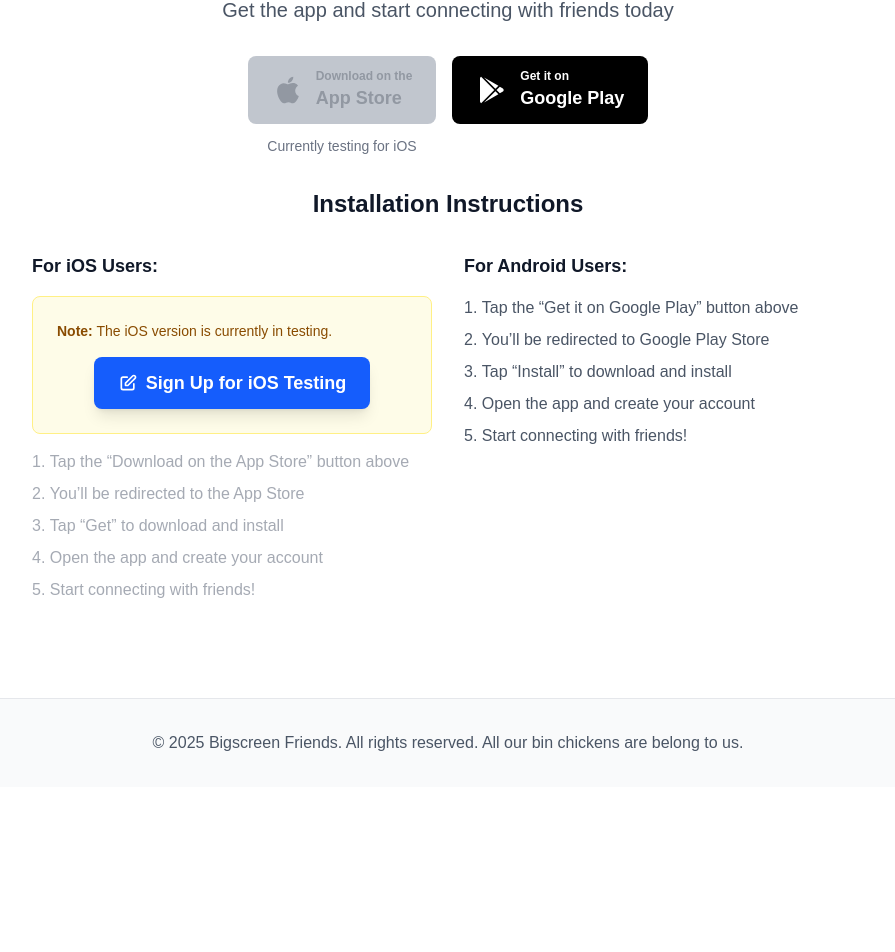
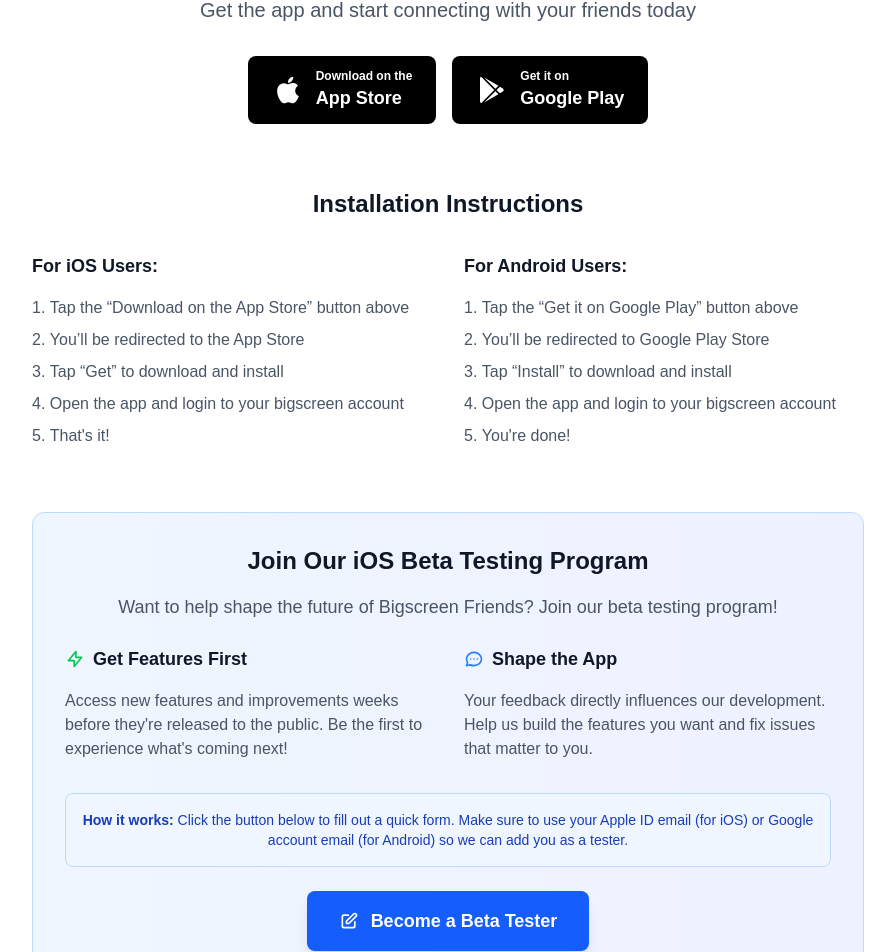
Before and after one commit to SuperRoach/bsfriends-website, a Next.js app: page /get in a window 1280 px wide. Shown: the part 237-1189 px from the top of the page, without its empty margins (192-1087 px from the left). Before the commit the page ends 1024 px from the top, so only its background shows below. Built offline with nearby package versions, Linux system fonts and the light colour scheme; no server answers.

Commit message:
ios link added

```diff
--- a/src/components/DownloadButtons.tsx
+++ b/src/components/DownloadButtons.tsx
@@ -1,11 +1,17 @@
 export default function DownloadButtons() {
   const androidUrl = process.env.NEXT_PUBLIC_ANDROID_PLAY_STORE_URL || '#';
+  const iosUrl = process.env.NEXT_PUBLIC_IOS_APP_STORE_URL || '#';
 
   return (
     <div className="flex flex-col sm:flex-row gap-4 justify-center items-center">
-      {/* iOS App Store Button - Disabled */}
-      <div className="relative">
-        <div className="inline-flex items-center bg-gray-400 text-gray-600 font-semibold py-3 px-6 rounded-lg cursor-not-allowed opacity-60">
+      {/* iOS App Store Button */}
+      <a
+        href={iosUrl}
+        className="inline-flex items-center bg-black hover:bg-gray-800 text-white font-semibold py-3 px-6 rounded-lg transition-colors duration-200"
+        aria-label="Download on the App Store"
+        target="_blank"
+        rel="noopener noreferrer"
+      >
         <svg className="w-8 h-8 mr-3" viewBox="0 0 24 24" fill="currentColor">
           <path d="M18.71 19.5c-.83 1.24-1.71 2.45-3.05 2.47-1.34.03-1.77-.79-3.29-.79-1.53 0-2 .77-3.27.82-1.31.05-2.3-1.32-3.14-2.53C4.25 17 2.94 12.45 4.7 9.39c.87-1.52 2.43-2.48 4.12-2.51 1.28-.02 2.5.87 3.29.87.78 0 2.26-1.07 3.81-.91.65.03 2.47.26 3.64 1.98-.09.06-2.17 1.28-2.15 3.81.03 3.02 2.65 4.03 2.68 4.04-.03.07-.42 1.44-1.38 2.83M13 3.5c.73-.83 1.94-1.46 2.94-1.5.13 1.17-.34 2.35-1.04 3.19-.69.85-1.83 1.51-2.95 1.42-.15-1.15.41-2.35 1.05-3.11z"/>
         </svg>
@@ -13,11 +19,7 @@
           <div className="text-xs">Download on the</div>
           <div className="text-lg font-semibold">App Store</div>
         </div>
-        </div>
-        <div className="absolute -bottom-8 left-1/2 transform -translate-x-1/2 text-sm text-gray-500 dark:text-gray-400 whitespace-nowrap">
-          Currently testing for iOS
-        </div>
-      </div>
+      </a>
 
       {/* Google Play Store Button */}
       <a
--- a/src/pages/get.tsx
+++ b/src/pages/get.tsx
@@ -14,7 +14,7 @@
               Download Bigscreen Friends
             </h1>
             <p className="text-xl text-gray-600 dark:text-gray-300 mb-8">
-              Get the app and start connecting with friends today
+              Get the app and start connecting with your friends today
             </p>
 
             <DownloadButtons />
@@ -31,30 +31,12 @@
                 <h3 className="text-lg font-semibold text-gray-900 dark:text-white">
                   For iOS Users:
                 </h3>
-                <div className="bg-yellow-50 dark:bg-yellow-900/20 border border-yellow-200 dark:border-yellow-800 rounded-lg p-6 mb-4">
-                  <p className="text-yellow-800 dark:text-yellow-200 text-sm mb-4">
-                    <strong>Note:</strong> The iOS version is currently in testing.
-                  </p>
-                  <div className="text-center">
-                    <a
-                      href="https://forms.gle/FMG3Y1RqSRpYSf6G8"
-                      target="_blank"
-                      rel="noopener noreferrer"
-                      className="inline-flex items-center bg-blue-600 hover:bg-blue-700 text-white font-semibold py-3 px-6 rounded-lg transition-colors duration-200 text-lg shadow-lg"
-                    >
-                      <svg className="w-5 h-5 mr-2" fill="none" stroke="currentColor" viewBox="0 0 24 24">
-                        <path strokeLinecap="round" strokeLinejoin="round" strokeWidth={2} d="M11 5H6a2 2 0 00-2 2v11a2 2 0 002 2h11a2 2 0 002-2v-5m-1.414-9.414a2 2 0 112.828 2.828L11.828 15H9v-2.828l8.586-8.586z" />
-                      </svg>
-                      Sign Up for iOS Testing
-                    </a>
-                  </div>
-                </div>
-                <ol className="text-gray-500 dark:text-gray-500 space-y-2 list-decimal list-inside opacity-60">
+                <ol className="text-gray-600 dark:text-gray-300 space-y-2 list-decimal list-inside">
                   <li>Tap the &ldquo;Download on the App Store&rdquo; button above</li>
                   <li>You&rsquo;ll be redirected to the App Store</li>
                   <li>Tap &ldquo;Get&rdquo; to download and install</li>
-                  <li>Open the app and create your account</li>
-                  <li>Start connecting with friends!</li>
+                  <li>Open the app and login to your bigscreen account</li>
+                  <li>That's it!</li>
                 </ol>
               </div>
 
@@ -66,9 +48,72 @@
                   <li>Tap the &ldquo;Get it on Google Play&rdquo; button above</li>
                   <li>You&rsquo;ll be redirected to Google Play Store</li>
                   <li>Tap &ldquo;Install&rdquo; to download and install</li>
-                  <li>Open the app and create your account</li>
-                  <li>Start connecting with friends!</li>
+                  <li>Open the app and login to your bigscreen account</li>
+                  <li>You're done!</li>
                 </ol>
+              </div>
+            </div>
+          </div>
+
+          {/* iOS Testing Section */}
+          <div className="mt-16">
+            <div className="bg-gradient-to-r from-blue-50 to-indigo-50 dark:from-blue-900/20 dark:to-indigo-900/20 border border-blue-200 dark:border-blue-800 rounded-xl p-8">
+              <div className="text-center mb-6">
+                <h2 className="text-2xl font-bold text-gray-900 dark:text-white mb-4">
+                  Join Our iOS Beta Testing Program
+                </h2>
+                <p className="text-lg text-gray-600 dark:text-gray-300 mb-6">
+                  Want to help shape the future of Bigscreen Friends? Join our beta testing program!
+                </p>
+              </div>
+
+              <div className="grid md:grid-cols-2 gap-8 mb-8">
+                <div className="space-y-4">
+                  <h3 className="text-lg font-semibold text-gray-900 dark:text-white flex items-center">
+                    <svg className="w-5 h-5 mr-2 text-green-500" fill="none" stroke="currentColor" viewBox="0 0 24 24">
+                      <path strokeLinecap="round" strokeLinejoin="round" strokeWidth={2} d="M13 10V3L4 14h7v7l9-11h-7z" />
+                    </svg>
+                    Get Features First
+                  </h3>
+                  <p className="text-gray-600 dark:text-gray-300">
+                    Access new features and improvements weeks before they're released to the public. Be the first to experience what's coming next!
+                  </p>
+                </div>
+
+                <div className="space-y-4">
+                  <h3 className="text-lg font-semibold text-gray-900 dark:text-white flex items-center">
+                    <svg className="w-5 h-5 mr-2 text-blue-500" fill="none" stroke="currentColor" viewBox="0 0 24 24">
+                      <path strokeLinecap="round" strokeLinejoin="round" strokeWidth={2} d="M8 12h.01M12 12h.01M16 12h.01M21 12c0 4.418-4.03 8-9 8a9.863 9.863 0 01-4.255-.949L3 20l1.395-3.72C3.512 15.042 3 13.574 3 12c0-4.418 4.03-8 9-8s9 3.582 9 8z" />
+                    </svg>
+                    Shape the App
+                  </h3>
+                  <p className="text-gray-600 dark:text-gray-300">
+                    Your feedback directly influences our development. Help us build the features you want and fix issues that matter to you.
+                  </p>
+                </div>
+              </div>
+
+              <div className="text-center">
+                <div className="bg-blue-50 dark:bg-blue-900/30 border border-blue-200 dark:border-blue-700 rounded-lg p-4 mb-6">
+                  <p className="text-blue-800 dark:text-blue-200 text-sm">
+                    <strong>How it works:</strong> Click the button below to fill out a quick form. Make sure to use your Apple ID email (for iOS) or Google account email (for Android) so we can add you as a tester.
+                  </p>
+                </div>
+
+                <a
+                  href="https://forms.gle/FMG3Y1RqSRpYSf6G8"
+                  target="_blank"
+                  rel="noopener noreferrer"
+                  className="inline-flex items-center bg-blue-600 hover:bg-blue-700 text-white font-semibold py-4 px-8 rounded-lg transition-colors duration-200 text-lg shadow-lg"
+                >
+                  <svg className="w-5 h-5 mr-3" fill="none" stroke="currentColor" viewBox="0 0 24 24">
+                    <path strokeLinecap="round" strokeLinejoin="round" strokeWidth={2} d="M11 5H6a2 2 0 00-2 2v11a2 2 0 002 2h11a2 2 0 002-2v-5m-1.414-9.414a2 2 0 112.828 2.828L11.828 15H9v-2.828l8.586-8.586z" />
+                  </svg>
+                  Become a Beta Tester
+                </a>
+                <p className="text-sm text-gray-500 dark:text-gray-400 mt-3">
+                  Join our community of testers and help us make the app even better
+                </p>
               </div>
             </div>
           </div>
```
Lines whose indentation alone changed are shown as unchanged.
